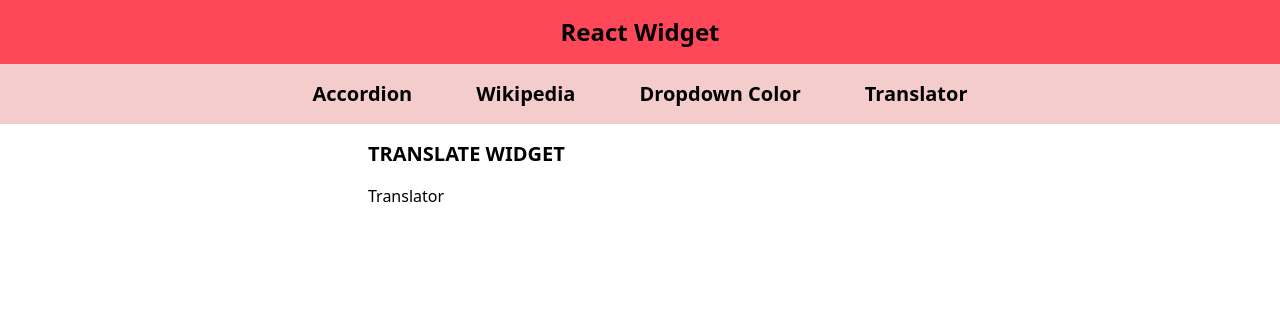
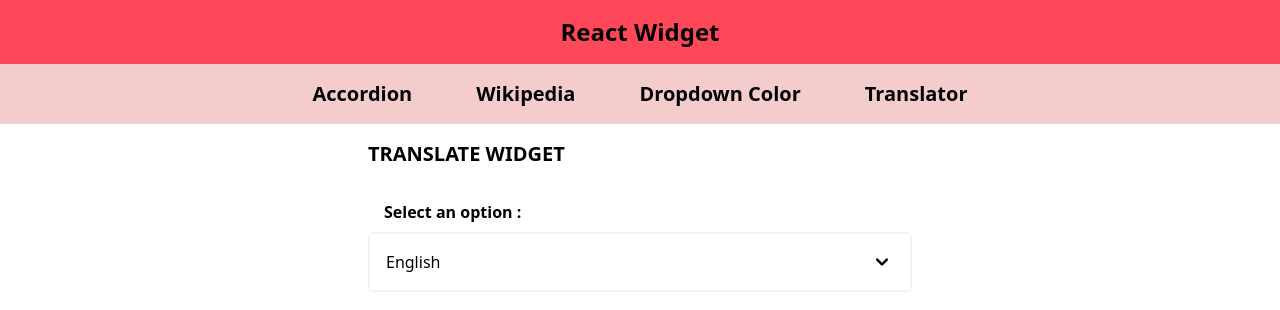
Before and after one commit to ArcanumLibella/react-tailwindcss-widget, a React (Create React App) app: page /translator in a window 1280 px wide. Shown: the top 310 px of the page. Built offline with nearby package versions, Linux system fonts and the light colour scheme.

Commit message:
fix: dropdown close when click outside and add props on Translator component

```diff
--- a/src/App.js
+++ b/src/App.js
@@ -4,7 +4,7 @@ import Header from "./layouts/Header";
 
 function App() {
   return (
-    <div className="App font-sans">
+    <div className="App font-sans min-h-screen">
       <BrowserRouter>
         <Header/>
 
--- a/src/components/Dropdown.js
+++ b/src/components/Dropdown.js
@@ -31,7 +31,7 @@ export default function Dropdown({selected, onSelectedChange, options}) {
                 onClick={() => onSelectedChange(option)}
                 className={`flex justify-between items-center text-grey-dark p-4 font-medium hover:bg-grey-light cursor-pointer
                 hover:text-${option.value}
-                ${open ? 'hidden' : ''}
+                ${open ? '' : 'hidden'}
                 `}
             >
                 {option.label}
--- a/src/components/Translator.js
+++ b/src/components/Translator.js
@@ -1,9 +1,14 @@
 import React from 'react'
+import {Dropdown} from '../components'
 
-export default function Translator() {
+export default function Translator({selected, onSelectedChange, options}) {
     return (
         <div>
-            Translator
+            <Dropdown
+                selected={selected}
+                onSelectedChange={onSelectedChange}
+                options={options}
+            />
         </div>
     )
 }
--- /dev/null
+++ b/src/data/Languages.js
@@ -0,0 +1,24 @@
+const Options = [
+    {
+      label: 'English',
+      value: 'en',
+    },
+    {
+      label: 'Russian',
+      value: 'ru',
+    },
+    {
+      label: 'Hindi',
+      value: 'hi',
+    },
+    {
+      label: 'Italian',
+      value: 'it',
+    },
+    {
+      label: 'French',
+      value: 'fr',
+    }
+  ]
+
+  export default Options
--- a/src/pages/DropdownPage.js
+++ b/src/pages/DropdownPage.js
@@ -4,27 +4,27 @@ import options from "../data/Colors"
 
 export default function DropdownPage() {
     const [selected, setSelected] = useState(options[0]);
-    const [showDropdown, setShowDropdown] = useState(true);
+    // const [showDropdown, setShowDropdown] = useState(true);
 
     return (
         <div>
             <div className="flex flex-col md:flex-row md:justify-between items-center mb-4 ">
                 <h2 className="text-xl font-bold uppercase mb-2 md:mb-0">Dropdown Color</h2>
-                <button
+                {/* <button
                     onClick={() => setShowDropdown(!showDropdown)}
                     className="p-2 text-black rounded-md shadow-md bg-rose-light hover:bg-rose active:bg-rose-corail cursor-pointer transition-all duration-300"
                 >
                     Toggle dropdown
-                </button>
+                </button> */}
             </div>
-            {showDropdown ?
+            {/* {showDropdown ? */}
                 <Dropdown
                     selected={selected}
                     onSelectedChange={setSelected}
                     options={options}
                 />
-             : null
-            }
+             {/* : null */}
+            {/* } */}
         </div>
     )
 }
--- a/src/pages/TranslatePage.js
+++ b/src/pages/TranslatePage.js
@@ -1,11 +1,18 @@
-import React from 'react'
+import React, { useState } from 'react'
 import {Translator} from '../components'
+import options from "../data/Languages"
 
 export default function TranslatePage() {
+    const [language, setLanguage] = useState(options[0]);
+
     return (
         <div>
             <h2 className="mb-4 text-xl font-bold uppercase">Translate Widget</h2>
-            <Translator />
+            <Translator
+                selected={language}
+                onSelectedChange={setLanguage}
+                options={options}
+            />
         </div>
     )
 }
```
